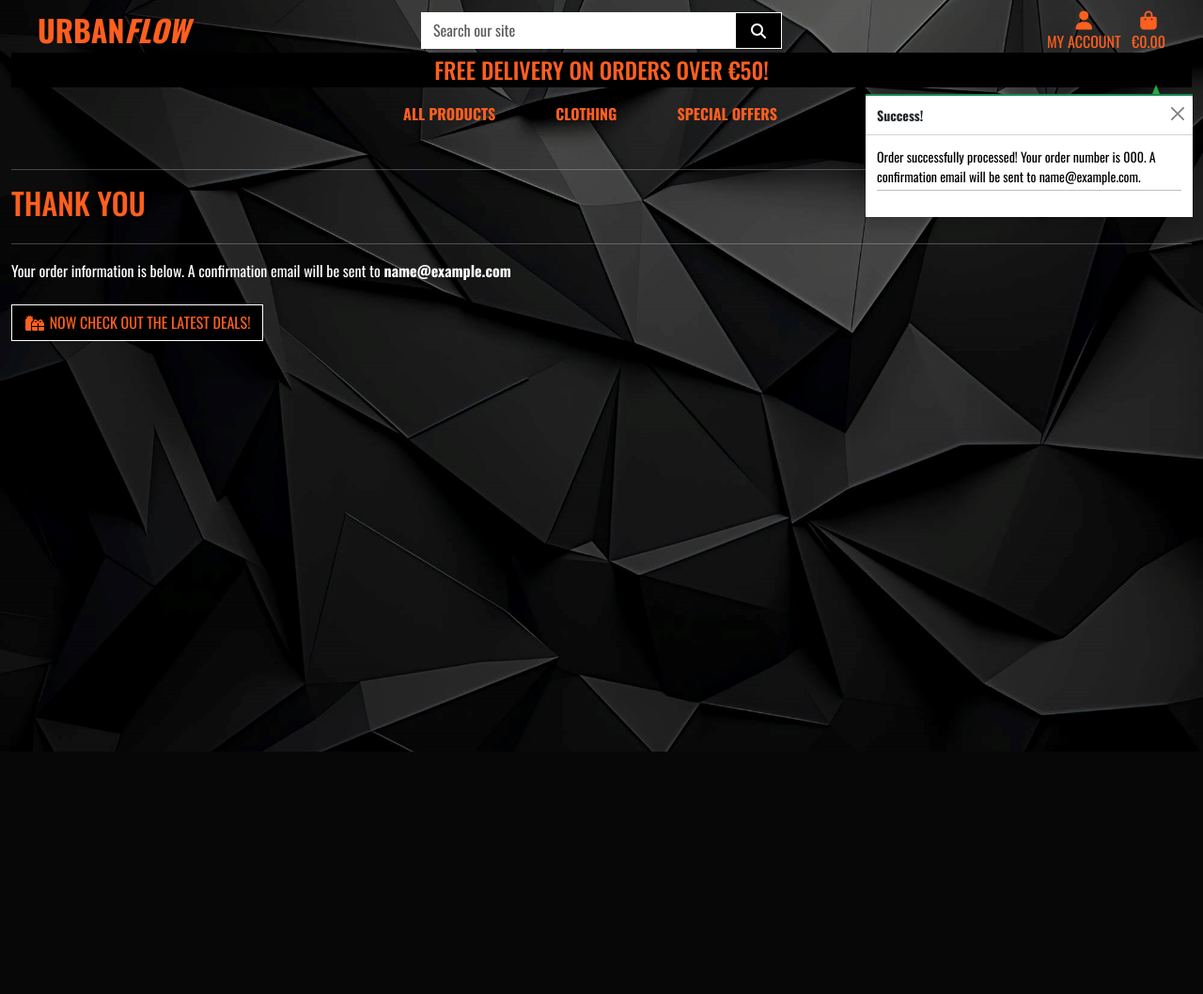
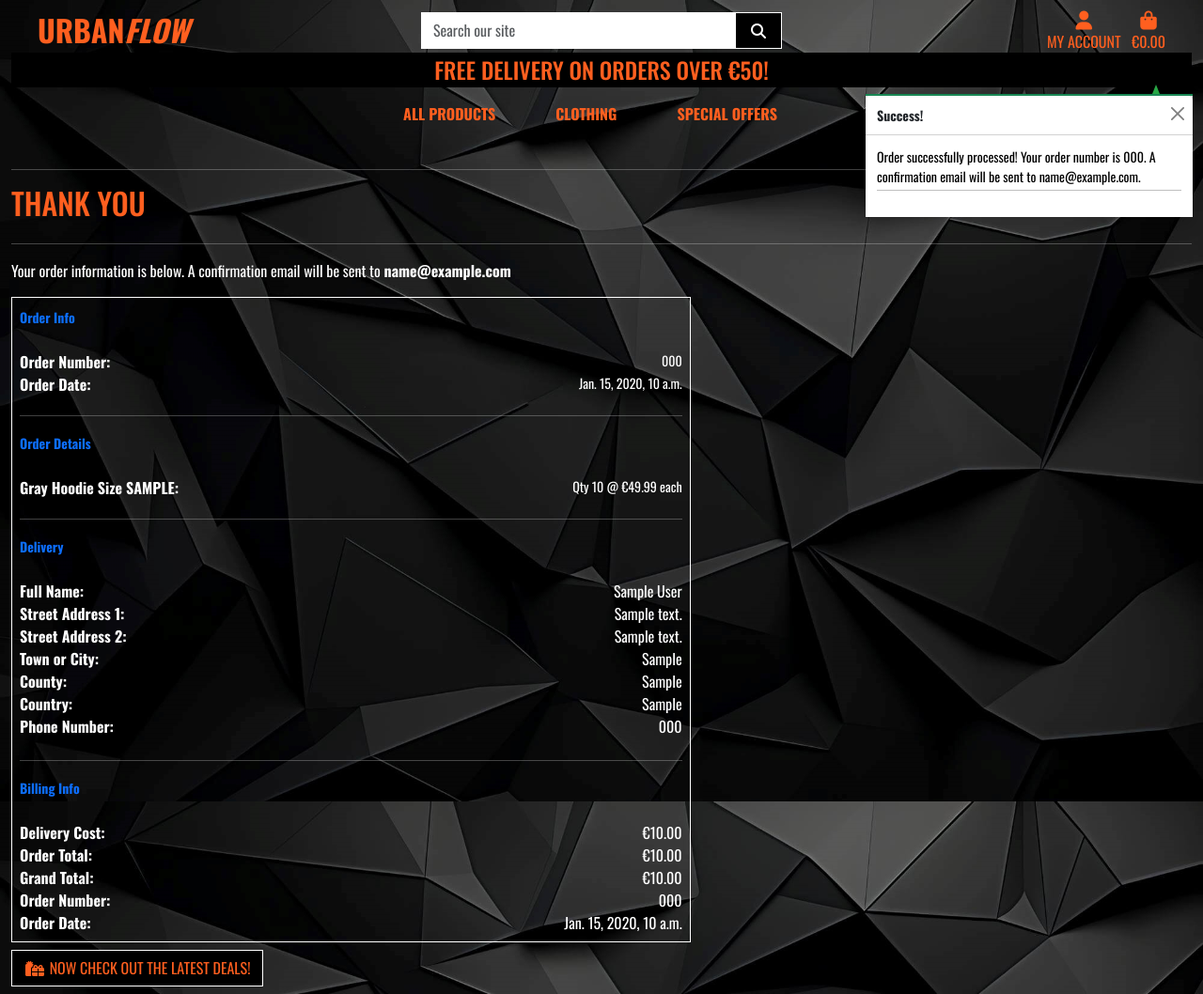
Before and after one commit to keith1729/pp5-urbanflow, a Django app: page /checkout/checkout_success/000 in a window 1280 px wide. Shown: the whole page at 94% size. Before the commit the page ends 800 px from the top, so only its background shows below. Run offline with Django 4.2, Linux system fonts and the light colour scheme; data comes from the database, SQL or seed files in the repository; tables that the repository leaves empty hold one stand-in row (values such as "Sample post"); some libraries are stand-ins or nearby versions.

Commit message:
Added order summary to checkout success page

```diff
--- a/checkout/templates/checkout/checkout_success.html
+++ b/checkout/templates/checkout/checkout_success.html
@@ -27,7 +27,163 @@
   </div>
   <div class="row">
     <div class="col-12 col-lg-7">
-
+      <div class="order-confirmation-wrapper p-2 border-white">
+        <div class="row">
+          <div class="col">
+            <small class="text-primary fw-bold">Order Info</small>
+          </div>
+        </div>
+        <br>
+        <div class="row">
+          <div class="col-12 col-md-4">
+            <p class="text-white mb-0 fw-bold">Order Number:</p>
+          </div>
+          <div class="col-12 col-md-8 text-md-end">
+            <p class="small text-white mb-0">{{ order.order_number }}</p>
+          </div>
+        </div>
+        <div class="row">
+          <div class="col-12 col-md-4">
+            <p class="text-white mb-0 fw-bold">Order Date:</p>
+          </div>
+          <div class="col-12 col-md-8 text-md-end">
+            <p class="small text-white mb-2">{{ order.date }}</p>
+          </div>
+        </div>
+        <hr>
+        <div class="row">
+          <div class="col">
+            <small class="text-primary fw-bold">Order Details</small>
+          </div>
+        </div>
+        <br>
+        {% for item in order.lineitems.all %}
+          <div class="row">
+            <div class="col-12 col-md-4">
+              <p class="text-white mb-0 fw-bold">
+                {{ item.product.name }} Size {{ item.product_size|upper }}:
+              </p>
+            </div>
+            <div class="col-12 col-md-8 text-md-end">
+              <p class="small text-white mb-2">Qty {{ item.quantity }} @ €{{ item.product.price }} each</p>
+            </div>
+          </div>
+        {% endfor %}
+        <hr>
+        <div class="row">
+          <div class="col">
+            <small class="text-primary fw-bold">Delivery</small>
+          </div>
+        </div>
+        <br>
+        <div class="row">
+          <div class="col-12 col-md-4">
+            <p class="text-white mb-0 fw-bold">Full Name:</p>
+          </div>
+          <div class="col-12 col-md-8 text-md-end">
+            <p class="text-white mb-0">{{ order.full_name }}</p>
+          </div>
+        </div>
+        <div class="row">
+          <div class="col-12 col-md-4">
+            <p class="text-white mb-0 fw-bold">Street Address 1:</p>
+          </div>
+          <div class="col-12 col-md-8 text-md-end">
+            <p class="text-white mb-0">{{ order.street_address1 }}</p>
+          </div>
+        </div>
+        {% if order.street_address2 %}
+          <div class="row">
+            <div class="col-12 col-md-4">
+              <p class="text-white mb-0 fw-bold">Street Address 2:</p>
+            </div>
+            <div class="col-12 col-md-8 text-md-end">
+              <p class="text-white mb-0">{{ order.street_address2 }}</p>
+            </div>
+          </div>
+        {% endif %}
+        <div class="row">
+          <div class="col-12 col-md-4">
+            <p class="text-white mb-0 fw-bold">Town or City:</p>
+          </div>
+          <div class="col-12 col-md-8 text-md-end">
+            <p class="text-white mb-0">{{ order.town_or_city }}</p>
+          </div>
+        </div>
+        {% if order.county %}
+          <div class="row">
+            <div class="col-12 col-md-4">
+              <p class="text-white mb-0 fw-bold">County:</p>
+            </div>
+            <div class="col-12 col-md-8 text-md-end">
+              <p class="text-white mb-0">{{ order.county }}</p>
+            </div>
+          </div>
+        {% endif %}
+        <div class="row">
+          <div class="col-12 col-md-4">
+            <p class="text-white mb-0 fw-bold">Country:</p>
+          </div>
+          <div class="col-12 col-md-8 text-md-end">
+            <p class="text-white mb-0">{{ order.country }}</p>
+          </div>
+        </div>
+        <div class="row">
+          <div class="col-12 col-md-4">
+            <p class="text-white mb-0 fw-bold">Phone Number:</p>
+          </div>
+          <div class="col-12 col-md-8 text-md-end">
+            <p class="text-white mb-2">{{ order.phone_number }}</p>
+          </div>
+        </div>
+        <hr>
+        <div class="row">
+          <div class="col">
+            <small class="text-primary fw-bold">Billing Info</small>
+          </div>
+        </div>
+        <br>
+        <div class="row">
+          <div class="col-12 col-md-4">
+            <p class="text-white mb-0 fw-bold">Delivery Cost:</p>
+          </div>
+          <div class="col-12 col-md-8 text-md-end">
+            <p class="text-white mb-0">€{{ order.delivery_cost }}</p>
+          </div>
+        </div>
+        <div class="row">
+          <div class="col-12 col-md-4">
+            <p class="text-white mb-0 fw-bold">Order Total:</p>
+          </div>
+          <div class="col-12 col-md-8 text-md-end">
+            <p class="text-white mb-0">€{{ order.order_total }}</p>
+          </div>
+        </div>
+        <div class="row">
+          <div class="col-12 col-md-4">
+            <p class="text-white mb-0 fw-bold">Grand Total:</p>
+          </div>
+          <div class="col-12 col-md-8 text-md-end">
+            <p class="text-white mb-0">€{{ order.grand_total }}</p>
+          </div>
+        </div>
+        <div class="row">
+          <div class="col-12 col-md-4">
+            <p class="text-white mb-0 fw-bold">Order Number:</p>
+          </div>
+          <div class="col-12 col-md-8 text-md-end">
+            <p class="text-white mb-0">{{ order.order_number }}</p>
+          </div>
+        </div>
+        <div class="row">
+          <div class="col-12 col-md-4">
+            <p class="text-white mb-0 fw-bold">Order Date:</p>
+          </div>
+          <div class="col-12 col-md-8 text-md-end">
+            <p class="text-white mb-0">{{ order.date }}</p>
+          </div>
+        </div>
+      </div>
     </div>
   </div>
   <div class="row">
```
